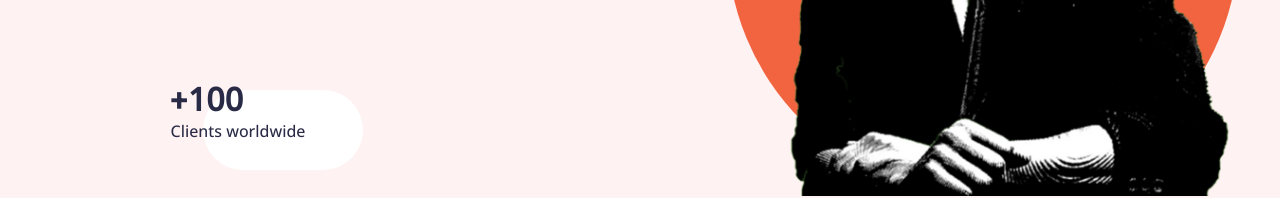
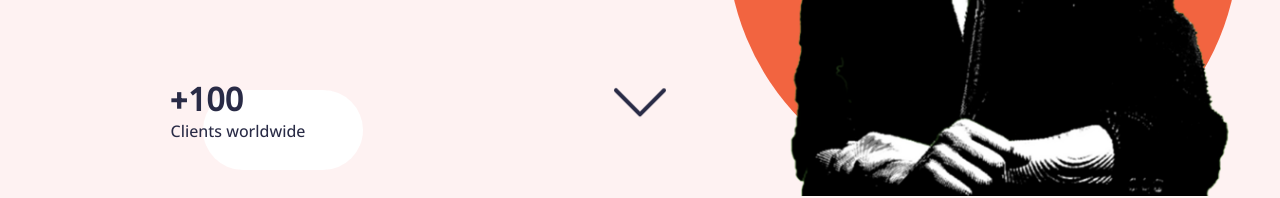
Before and after one commit to Shaikhatif17/react-portfolio, a React (Create React App) app: page / in a window 1280 px wide. Shown: the part 624-822 px from the top of the page. Built offline with nearby package versions, Linux system fonts and the light colour scheme.

Commit message:
refactor-changes some code

```diff
--- a/src/Components/Home.jsx
+++ b/src/Components/Home.jsx
@@ -2,7 +2,7 @@ import React from "react";
 import "../Styles/Home.scss";
 import { motion } from "framer-motion";
 import Typewriter from "typewriter-effect";
-import {BsArrowUpRight} from 'react-icons/bs';
+import {BsArrowUpRight, BsChevronDown} from 'react-icons/bs';
 import me from '../Assets/logo.png';
 
 
@@ -81,6 +81,7 @@ const Home = () => {
       <section>
         <img src={me} alt="shaikh atif" />
       </section>
+      <BsChevronDown/>
     </div>
   );
 };
--- /dev/null
+++ b/src/Styles/Animations.scss
@@ -0,0 +1,5 @@
+@keyframes animateSvg{
+    to {
+        transform: translate(-50% ,-10px);
+    }
+}
--- a/src/Styles/Home.scss
+++ b/src/Styles/Home.scss
@@ -1,4 +1,5 @@
 @import 'Statics';
+@import "Animations";
 
 #home {
     width: 100%;
```
